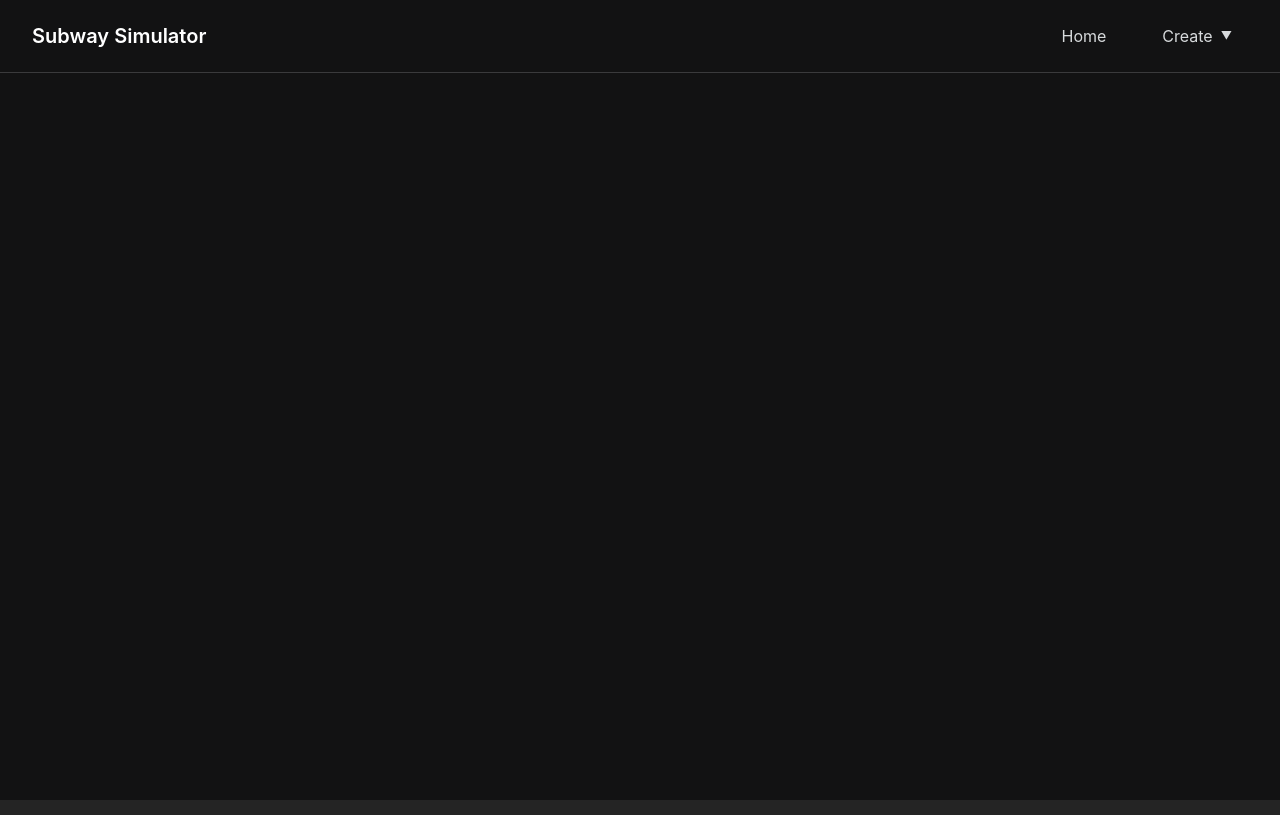
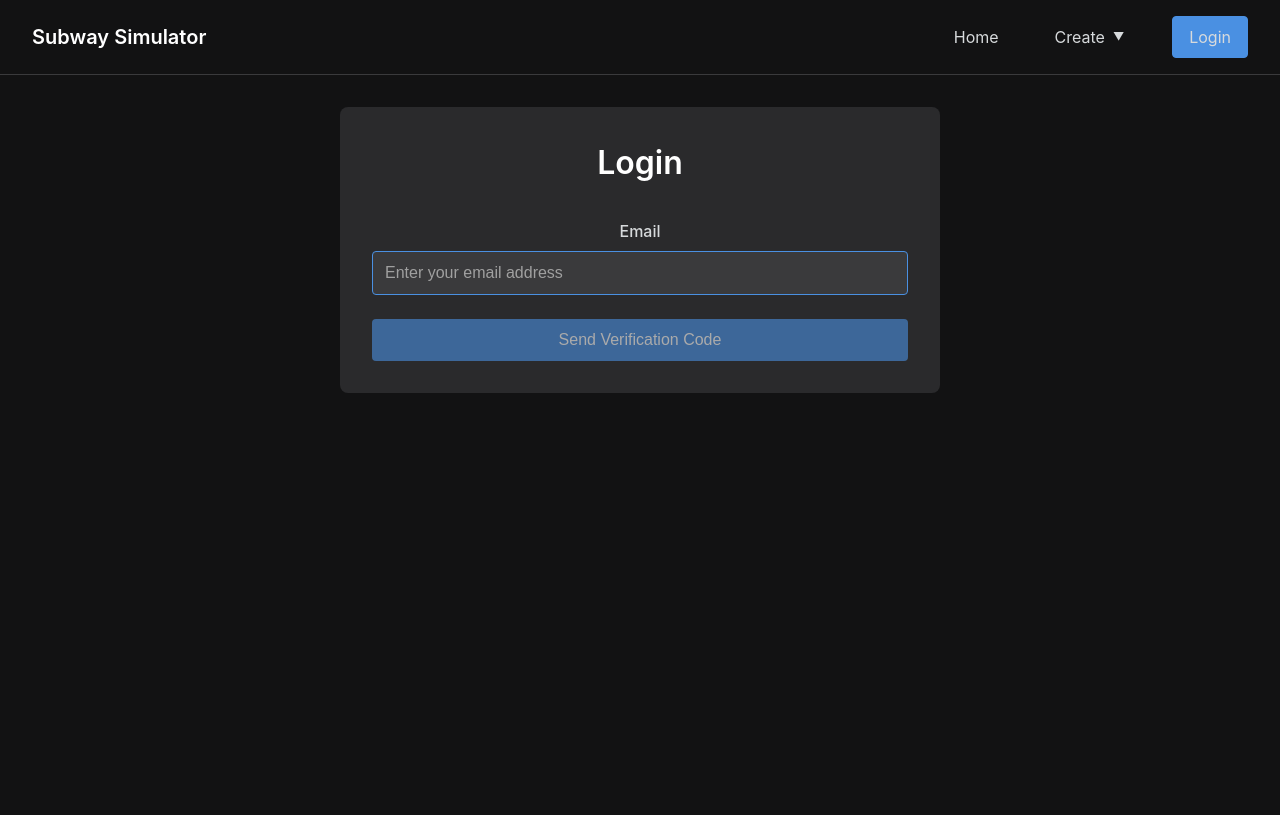
Before and after one commit to rdas1/subway-seat-selection, a React (Vite) app in the folder frontend/: page /login in a window 1280 px wide. Built offline with nearby package versions, Linux system fonts and the light colour scheme; no server answers.

Commit message:
added log in button

```diff
--- a/frontend/src/App.css
+++ b/frontend/src/App.css
@@ -184,7 +184,8 @@
   margin-left: 0.5rem;
 }
 
-.nav-logout-button {
+.nav-logout-button,
+.nav-login-button {
   background-color: transparent;
   border: 1px solid #565658;
   color: #d7dadc;
@@ -194,12 +195,26 @@
   cursor: pointer;
   transition: all 0.2s;
   margin-left: 0.5rem;
+  text-decoration: none;
+  display: inline-block;
 }
 
-.nav-logout-button:hover {
+.nav-logout-button:hover,
+.nav-login-button:hover {
   background-color: #3a3a3c;
   border-color: #4a90e2;
   color: white;
+}
+
+.nav-login-button {
+  background-color: #4a90e2;
+  border-color: #4a90e2;
+  color: white;
+}
+
+.nav-login-button:hover {
+  background-color: #357abd;
+  border-color: #357abd;
 }
 
 @media (max-width: 768px) {
@@ -263,7 +278,8 @@
     border-bottom: 1px solid #3a3a3c;
   }
 
-  .nav-logout-button {
+  .nav-logout-button,
+  .nav-login-button {
     width: 100%;
     margin: 0;
     padding: 0.75rem 1rem;
--- a/frontend/src/App.tsx
+++ b/frontend/src/App.tsx
@@ -112,13 +112,21 @@ function Navigation() {
               Study
           </Link>
           </div>
-          {user && (
+          {user ? (
             <>
               <span className="nav-user-email">{user.email}</span>
               <button onClick={handleLogout} className="nav-logout-button">
                 Logout
               </button>
             </>
+          ) : (
+            <Link
+              to="/login"
+              className="nav-login-button"
+              onClick={closeMobileMenu}
+            >
+              Login
+            </Link>
           )}
         </div>
       </div>
@@ -134,8 +142,9 @@ function App() {
         <Navigation />
         <Routes>
           <Route path="/" element={<HomePage />} />
-          <Route path="/scenario-editor" element={<ScenarioEditor />} />
+            <Route path="/scenario-editor" element={<ScenarioEditor />} />
             <Route path="/scenario-editor/:id" element={<ScenarioEditor />} />
+            <Route path="/login" element={<VerificationPage />} />
             <Route path="/verify" element={<VerificationPage />} />
             <Route path="/study-builder" element={<StudyBuilder />} />
             <Route path="/study-builder/:id" element={<StudyDetail />} />
--- a/frontend/src/components/StatisticsView.css
+++ b/frontend/src/components/StatisticsView.css
@@ -185,7 +185,7 @@
   width: 2%;
   height: 100%;
   background-color: #000;
-  border-right: 2px solid #3b82f6;
+  border-right: none;
   border-top: 2px solid #3b82f6;
   border-bottom: 2px solid #3b82f6;
   border-left: 2px solid #3b82f6;
--- a/frontend/src/components/StatisticsView.tsx
+++ b/frontend/src/components/StatisticsView.tsx
@@ -329,7 +329,7 @@ export default function StatisticsView({ grid, scenarioId, statistics, onStatist
                 />
               </div>
               <div className="heatmap-legend-labels">
-                <span>0% (transparent)</span>
+                <span>0%</span>
                 <span>50%</span>
                 <span>100%</span>
               </div>
--- a/frontend/src/pages/VerificationPage.css
+++ b/frontend/src/pages/VerificationPage.css
@@ -64,6 +64,40 @@
   cursor: not-allowed;
 }
 
+.form-group input.email-display {
+  background-color: #2a2a2c;
+  border-color: #3a3a3c;
+}
+
+.email-display-container {
+  display: flex;
+  gap: 0.5rem;
+  align-items: center;
+}
+
+.email-display-container .email-display {
+  flex: 1;
+}
+
+.change-email-button {
+  background-color: transparent;
+  border: 1px solid #565658;
+  color: #d7dadc;
+  padding: 0.5rem 1rem;
+  border-radius: 4px;
+  font-size: 0.875rem;
+  cursor: pointer;
+  transition: all 0.2s;
+  white-space: nowrap;
+  height: fit-content;
+}
+
+.change-email-button:hover {
+  background-color: #3a3a3c;
+  border-color: #4a90e2;
+  color: white;
+}
+
 .submit-button {
   padding: 0.75rem 1.5rem;
   background-color: #4a90e2;
@@ -102,6 +136,38 @@
   font-size: 1rem;
 }
 
+.verification-hint {
+  padding: 1rem;
+  background-color: rgba(74, 144, 226, 0.1);
+  border-left: 3px solid #4a90e2;
+  border-radius: 4px;
+  margin-bottom: 1.5rem;
+  color: #d7dadc;
+  text-align: left;
+}
+
+.verification-hint p {
+  margin: 0 0 0.75rem 0;
+  font-size: 1rem;
+  line-height: 1.5;
+}
+
+.verification-hint strong {
+  color: white;
+  font-weight: 600;
+}
+
+.verification-hint ul {
+  margin: 0;
+  padding-left: 1.5rem;
+  color: #d7dadc;
+}
+
+.verification-hint li {
+  margin: 0.5rem 0;
+  line-height: 1.5;
+}
+
 @media (max-width: 768px) {
   .verification-page {
     padding: 1rem;
--- a/frontend/src/pages/VerificationPage.tsx
+++ b/frontend/src/pages/VerificationPage.tsx
@@ -13,8 +13,10 @@ export default function VerificationPage() {
   const [email, setEmail] = useState<string>('')
   const [verificationCode, setVerificationCode] = useState<string>('')
   const [loading, setLoading] = useState<boolean>(false)
+  const [sendingCode, setSendingCode] = useState<boolean>(false)
   const [error, setError] = useState<string | null>(null)
   const [verifying, setVerifying] = useState<boolean>(!!token)
+  const [emailEntered, setEmailEntered] = useState<boolean>(false)
 
   // Auto-verify if magic link token is present
   useEffect(() => {
@@ -38,6 +40,21 @@ export default function VerificationPage() {
       setVerifying(false)
     } finally {
       setLoading(false)
+    }
+  }
+
+  const handleSendCode = async (e: React.FormEvent) => {
+    e.preventDefault()
+    setSendingCode(true)
+    setError(null)
+
+    try {
+      await authApi.sendVerification(email, 'token')
+      setEmailEntered(true)
+    } catch (err) {
+      setError(err instanceof Error ? err.message : 'Failed to send verification code')
+    } finally {
+      setSendingCode(false)
     }
   }
 
@@ -76,8 +93,9 @@ export default function VerificationPage() {
   return (
     <div className="verification-page">
       <div className="verification-container">
-        <h1>Enter Verification Code</h1>
-        <form onSubmit={handleVerifyToken} className="verification-form">
+        <h1>Login</h1>
+        {!emailEntered ? (
+          <form onSubmit={handleSendCode} className="verification-form">
             <div className="form-group">
               <label htmlFor="email">Email</label>
               <input
@@ -87,8 +105,51 @@ export default function VerificationPage() {
                 onChange={(e) => setEmail(e.target.value)}
                 placeholder="Enter your email address"
                 required
-              disabled={loading}
+                disabled={sendingCode}
+                autoFocus
               />
+            </div>
+            {error && (
+              <div className="error-message">
+                <p>{error}</p>
+              </div>
+            )}
+            <button type="submit" className="submit-button" disabled={sendingCode || !email.trim()}>
+              {sendingCode ? 'Sending...' : 'Send Verification Code'}
+            </button>
+          </form>
+        ) : (
+          <>
+            <div className="verification-hint">
+              <p>We've sent a verification email to <strong>{email}</strong>. You can either:</p>
+              <ul>
+                <li>Click the magic link in your email, or</li>
+                <li>Enter the verification code from your email below</li>
+              </ul>
+            </div>
+            <form onSubmit={handleVerifyToken} className="verification-form">
+              <div className="form-group">
+                <label htmlFor="email-display">Email</label>
+                <div className="email-display-container">
+                  <input
+                    type="email"
+                    id="email-display"
+                    value={email}
+                    disabled
+                    className="email-display"
+                  />
+                  <button
+                    type="button"
+                    onClick={() => {
+                      setEmailEntered(false)
+                      setVerificationCode('')
+                      setError(null)
+                    }}
+                    className="change-email-button"
+                  >
+                    Change
+                  </button>
+                </div>
               </div>
               <div className="form-group">
                 <label htmlFor="code">Verification Code</label>
@@ -102,6 +163,7 @@ export default function VerificationPage() {
                   required
                   disabled={loading}
                   pattern="[0-9]{6}"
+                  autoFocus
                 />
               </div>
             {error && (
@@ -113,6 +175,8 @@ export default function VerificationPage() {
                 {loading ? 'Verifying...' : 'Verify'}
               </button>
             </form>
+          </>
+        )}
       </div>
     </div>
   )
```
Lines whose indentation alone changed are shown as unchanged.
